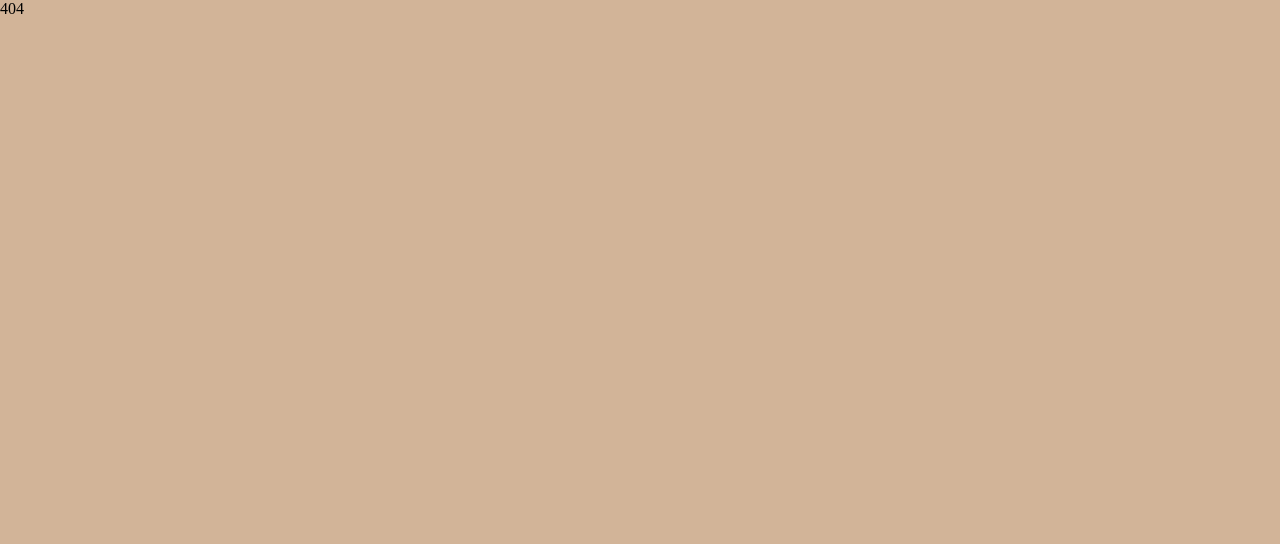
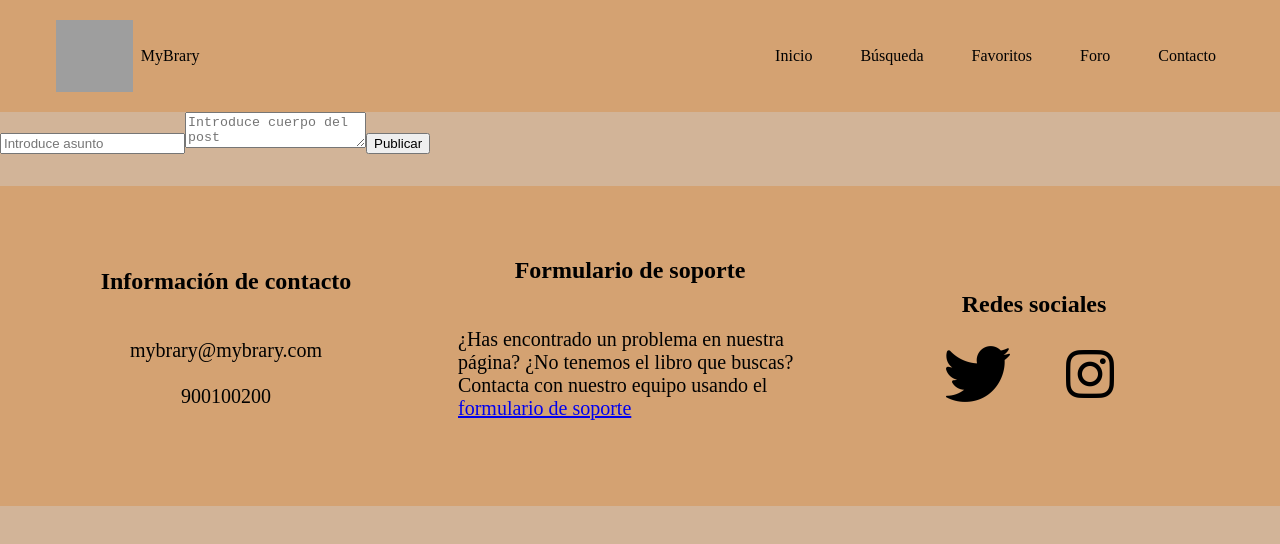
Before and after one commit to jcoeque299/React_Libreria, a React (Vite) app: page /publish in a window 1280 px wide. Before the commit this address had no page. Shown: the top 544 px of the page. Built offline with nearby package versions, Linux system fonts and the light colour scheme; grey boxes are pictures that could not be loaded.

Commit message:
Implementado foro

```diff
--- a/css/index.css
+++ b/css/index.css
@@ -314,4 +314,43 @@ footer {
     width: 100%;
     height: 20em;
     background-color: #D4A272;
+    margin-top: 2em;
+    display: flex;
+    justify-content: center;
+    align-items: center;
+    margin-left: auto;
+    margin-right: auto;
+
 }
+footer aside {
+    width: 30%;
+    background-color: #D4A272;
+    margin-right: 20px;
+}
+
+.footer-card-title {
+    text-align: center;
+    font-weight: bold;
+    font-size: 24px;
+}
+
+#contactInfo {
+    text-align: center;
+}
+
+.footer-card-content {
+    padding: 1em;
+    font-size: 20px;
+}
+
+footer img {
+    display: inline-block;
+    width: 64px;
+    text-align: center;
+    margin-right: 1.5em;
+    margin-left: 1.5em;
+}
+
+#redesSociales {
+    text-align: center;
+}
--- /dev/null
+++ b/src/components/PostForm.jsx
@@ -0,0 +1,57 @@
+import { useState } from "react"
+import { redirect } from "react-router-dom"
+
+function PostForm() {
+
+    let posts = JSON.parse(localStorage.getItem("posts")) ?? []
+
+    const [post, setPosts] = useState({
+        id: "",
+        title: "",
+        text: ""
+    })
+
+    const handleSubmit = e => {
+        e.preventDefault()
+        const savePost = {
+            id: new Date().getTime(),
+            title: post.title,
+            text: post.text
+        }
+        console.log(savePost)
+        posts = [...posts, savePost]
+        localStorage.setItem("posts", JSON.stringify(posts))
+    }
+
+    const handleChange = e => {
+        const {name, type, value} = e.target
+        setPosts({
+            ...post,
+            [name]:type === "text"? value:value
+        })
+    }
+
+    return (
+        <>
+            <form onSubmit={handleSubmit}>
+                <input
+                name="title"
+                placeholder="Introduce asunto"
+                type="text"
+                onChange={handleChange}
+                value={post.title}
+                ></input>
+                <textarea
+                name="text"
+                placeholder="Introduce cuerpo del post"
+                onChange={handleChange}
+                value={post.text}
+                >
+                </textarea>
+                <button type="submit">Publicar</button>
+            </form>
+        </>
+    )
+}
+
+export default PostForm
--- a/src/components/SearchResults.jsx
+++ b/src/components/SearchResults.jsx
@@ -1,6 +1,5 @@
 import { useEffect, useState } from "react"
 import { Link } from "react-router-dom"
-import { useNavigation } from "react-router-dom"
 import SearchImage from "./SearchImage"
 
 function SearchResults({results}) {
--- a/src/layouts/LayoutPublic.jsx
+++ b/src/layouts/LayoutPublic.jsx
@@ -14,13 +14,36 @@ function LayoutPublic() {
               <li><Link to={"/search"}>Búsqueda</Link></li>
               <li><Link to={"/favorites"}>Favoritos</Link></li>
               <li><Link to={"/forum"}>Foro</Link></li>
+              <li><Link to={"/contact"}>Contacto</Link></li>
             </ul>
         </nav>
         </header>
         <main>
           <Outlet/>
         </main>
-        <footer></footer>
+        <footer>
+          <aside>
+            <p className="footer-card-title">
+            Información de contacto
+            </p>
+            <p className="footer-card-content" id="contactInfo">mybrary@mybrary.com<br/><br/>900100200</p>
+          </aside>
+          <aside>
+            <p className="footer-card-title">
+            Formulario de soporte
+            </p>
+            <p className="footer-card-content">¿Has encontrado un problema en nuestra página? ¿No tenemos el libro que buscas? Contacta con nuestro equipo usando el <Link to={"/contact"}>formulario de soporte</Link></p>
+          </aside>
+          <aside id="redesSociales">
+            <p className="footer-card-title">
+            Redes sociales
+            </p>
+            <figure>
+              <img src="../images/twitter.png"></img>
+              <img src="../images/instagram.png"></img>
+            </figure>
+          </aside>
+        </footer>
       </>
     )
   }
--- a/src/pages/Book.jsx
+++ b/src/pages/Book.jsx
@@ -1,5 +1,6 @@
 import { useEffect, useState } from "react"
 import { Link, useLoaderData } from "react-router-dom"
+import SearchImage from "../components/SearchImage"
 
 function Book() {
   let favouritedBooks = JSON.parse(localStorage.getItem("favouritedBooks")) ?? []
@@ -42,17 +43,16 @@ function Book() {
   }, [])
 
   const {book} = useLoaderData()
-  const coverUrl = `https://covers.openlibrary.org/b/id/${book.cover_i}-M.jpg`
 
   return (
     <>
       <section className="book-info">
         <aside className="book-info-image">
-        <img src={coverUrl}></img>
+        <SearchImage cover={`https://covers.openlibrary.org/b/id/${book.cover_i}-M.jpg`}/>
         </aside>
         <article className="book-info-content">
           <h2>{book.title}</h2>
-          <h3>{book.author_name}</h3>
+          <h3>{book.author_name[0]}</h3>
           <p>{book.first_sentence}</p>
           <p>Valoracion: {book.ratings_average}/5</p>
           <p>Año: {book.first_publish_year}</p>
@@ -60,7 +60,7 @@ function Book() {
         </article>
         <aside className="book-info-buttons">
           <button onClick={favouriteButton.function}><img src={favouriteButton.src}></img></button>
-          <Link to={`https://amazon.com/dp/${book.id_amazon}`} target="_blank"><img src="../images/amazon.png" id="amazonButton"></img></Link>
+          {book.id_amazon ? <Link to={`https://amazon.com/dp/${book.id_amazon}`} target="_blank"><img src="../images/amazon.png" id="amazonButton"></img></Link> : null}
         </aside>
       </section>
     </>
@@ -70,14 +70,15 @@ function Book() {
 export default Book
 
 export const loaderBook = async({params}) => {
-  //Añadir código para revisar si el libro está guardado en localstorage, y traerlo desde ahi
   const data = await fetch(`https://openlibrary.org/search.json?q=${params.key}&fields=key,title,cover_i,ratings_average,author_name,id_amazon,first_publish_year,number_of_pages_median,first_sentence`)
   const books = await data.json()
   const book = books.docs.filter((filteredBook) => filteredBook.key === `/works/${params.key}`)[0]
-  book.id_amazon.forEach((amazonKey) => {
-    if (amazonKey.trim()) {
-      book.id_amazon = amazonKey
-    }
-  })
+  if (book.id_amazon) {
+    book.id_amazon.forEach((amazonKey) => {
+      if (amazonKey.trim()) {
+        book.id_amazon = amazonKey
+      }
+    })
+  }
   return {book}
 }
--- /dev/null
+++ b/src/pages/CreatePost.jsx
@@ -0,0 +1,11 @@
+import PostForm from "../components/PostForm"
+
+function CreatePost() {
+    return (
+        <>
+            <PostForm/>
+        </>
+    )
+}
+
+export default CreatePost
--- a/src/pages/Favorites.jsx
+++ b/src/pages/Favorites.jsx
@@ -1,5 +1,6 @@
 import { useLoaderData } from "react-router-dom"
 import { Link } from "react-router-dom"
+import SearchImage from "../components/SearchImage"
 
 function Favorites() {
   //Las covers estan rotas en la página de favoritos. Solo está la ID, no el enlace completo. Haz que las imagenes se guarden en el localstorage
@@ -11,7 +12,7 @@ function Favorites() {
                 favouritedBooks.length > 0? (
                     favouritedBooks.map((favouritedBook) => (
                         <article key={favouritedBook.key} className="book-card">
-                            <img src={favouritedBook.cover_i}></img>
+                            <SearchImage cover={favouritedBook.cover_i}/>
                             <p>{favouritedBook.title}</p>
                             <Link to={`/book/${favouritedBook.key.substr(7)}`}>Ver libro</Link>
                         </article>
--- a/src/pages/Forum.jsx
+++ b/src/pages/Forum.jsx
@@ -1,6 +1,21 @@
+import { Link } from "react-router-dom"
+
 function Forum() {
+
+    let posts = JSON.parse(localStorage.getItem("posts")) ?? []
+
     return (
         <>
+            <Link to={"/publish"}>Crear nuevo post</Link>
+            {
+                posts.length > 0? (
+                    posts.map((post) => (
+                        <article key={post.id}>
+                            <Link to={`/post/${post.id}`}>{post.title}</Link>
+                        </article>
+                    ))
+                ): (<p className="noResults"></p>)
+            }
         </>
     )
 }
--- /dev/null
+++ b/src/pages/Post.jsx
@@ -0,0 +1,27 @@
+import { useLoaderData } from "react-router-dom"
+
+const posts = JSON.parse(localStorage.getItem("posts")) ?? []
+
+function Post() {
+    const post = useLoaderData()
+    console.log(post)
+
+    return (
+        <>
+            <p>{post.title}</p>
+            <p>{post.text}</p>
+        </>
+    )
+}
+
+export default Post
+
+export const loaderPost = ({params}) => {
+    let foundPost = ""
+    posts.forEach((post) => {
+        if (post.id === parseInt(params.id)) {
+            foundPost = post
+        }
+    })
+    return foundPost
+}
--- a/src/router/index.jsx
+++ b/src/router/index.jsx
@@ -7,6 +7,8 @@ import Contact from "../pages/Contact";
 import Forum from "../pages/Forum";
 import NotFound from "../pages/NotFound";
 import LayoutPublic from "../layouts/LayoutPublic";
+import CreatePost from "../pages/CreatePost";
+import Post, {loaderPost} from "../pages/Post";
 
 export const router = createBrowserRouter([
     {
@@ -42,6 +44,15 @@ export const router = createBrowserRouter([
                     {
                         path: "/forum",
                         element: <Forum/>
+                    },
+                    {
+                        path: "/publish",
+                        element: <CreatePost/>
+                    },
+                    {
+                        path: "/post/:id",
+                        element: <Post/>,
+                        loader: loaderPost
                     }
                 ]
             }
```
Also changed, not shown: images/instagram.png (added), images/twitter.png (added).
